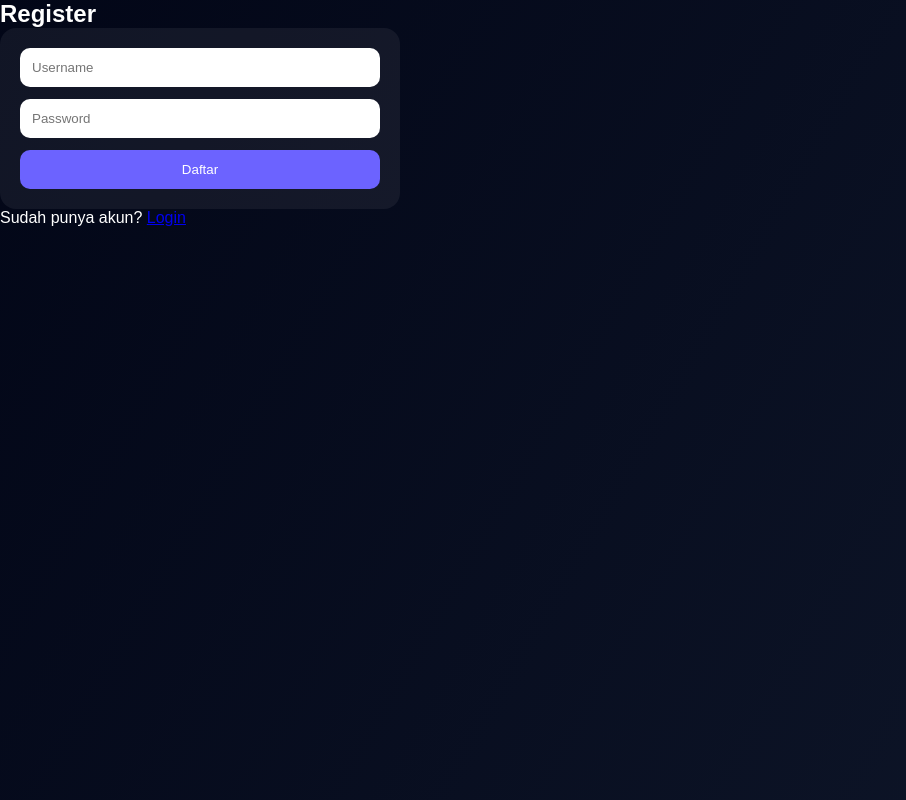
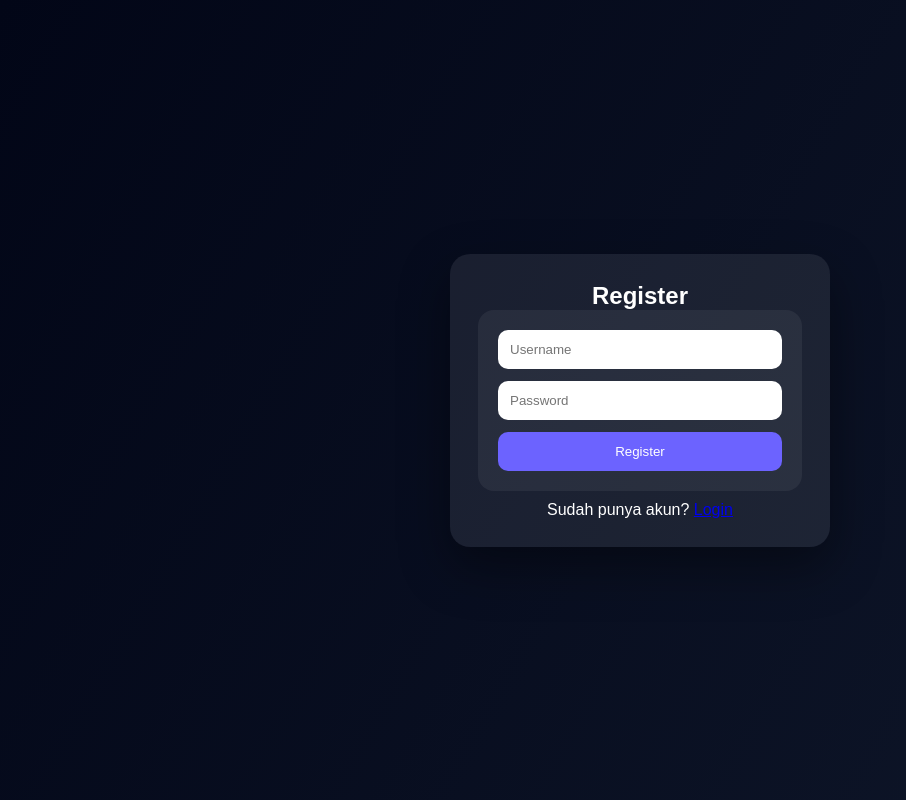
Before and after one commit to jandamerah/data-vault, a Flask app: page / in a window 1280 px wide. Shown: the whole page, without its empty margins (0-906 px from the left). Run offline with Flask 3, Linux system fonts and the light colour scheme.

Commit message:
Update register.html

```diff
--- a/templates/register.html
+++ b/templates/register.html
@@ -2,22 +2,25 @@
 <html>
 <head>
     <meta name="viewport" content="width=device-width, initial-scale=1">
-    <title>Register</title>
+    <title>Register - Data Vault</title>
     <link rel="stylesheet" href="/static/style.css">
 </head>
-<body class="auth-bg">
 
-<div class="auth-box">
-    <h2>Register</h2>
+<body class="auth-page">
 
-    <form method="post">
-        <input name="username" placeholder="Username" required>
-        <input name="password" type="password" placeholder="Password" required>
-        <button>Daftar</button>
-    </form>
+    <div class="login-container">
+        <h2>Register</h2>
 
-    <p>Sudah punya akun? <a href="/login">Login</a></p>
-</div>
+        <form method="post">
+            <input type="text" name="username" placeholder="Username" required>
+            <input type="password" name="password" placeholder="Password" required>
+            <button type="submit">Register</button>
+        </form>
+
+        <p style="text-align:center; margin-top:10px;">
+            Sudah punya akun? <a href="/login">Login</a>
+        </p>
+    </div>
 
 </body>
 </html>
```
